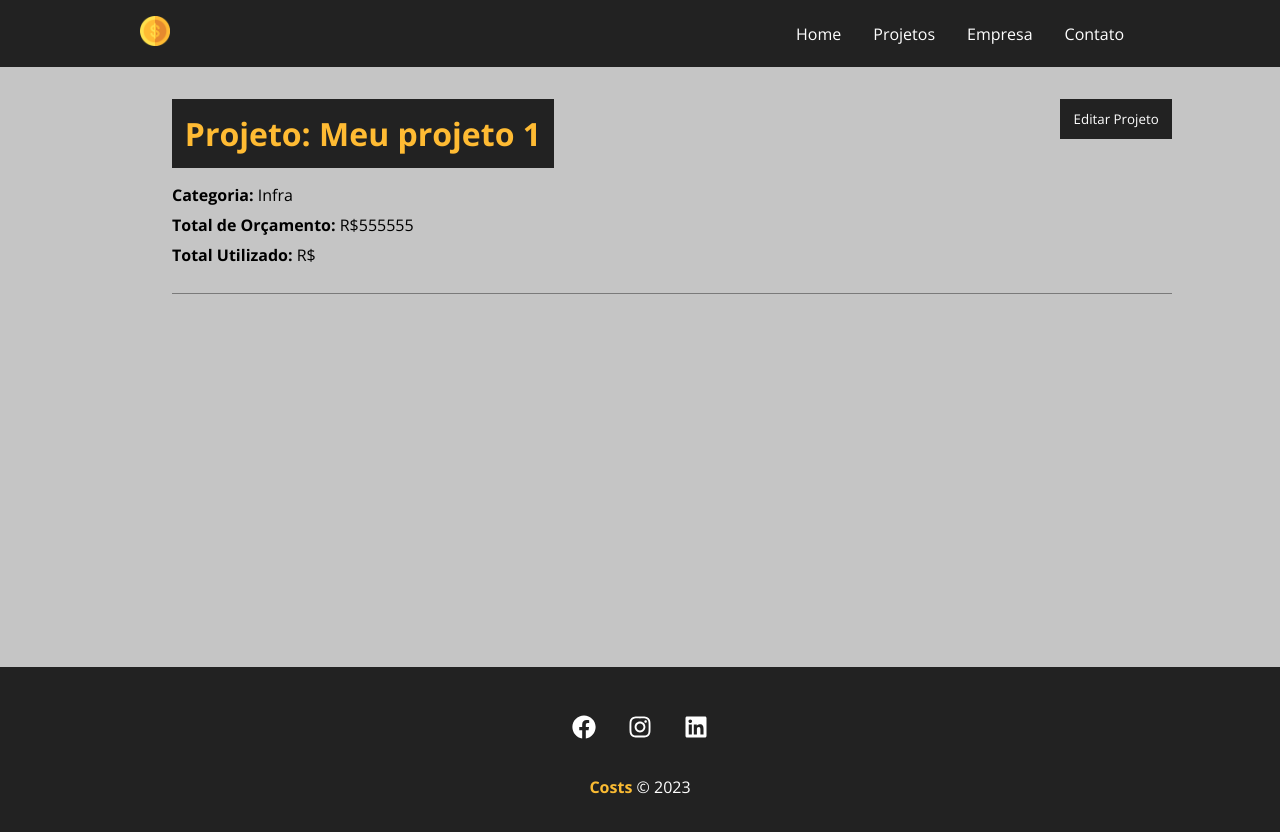
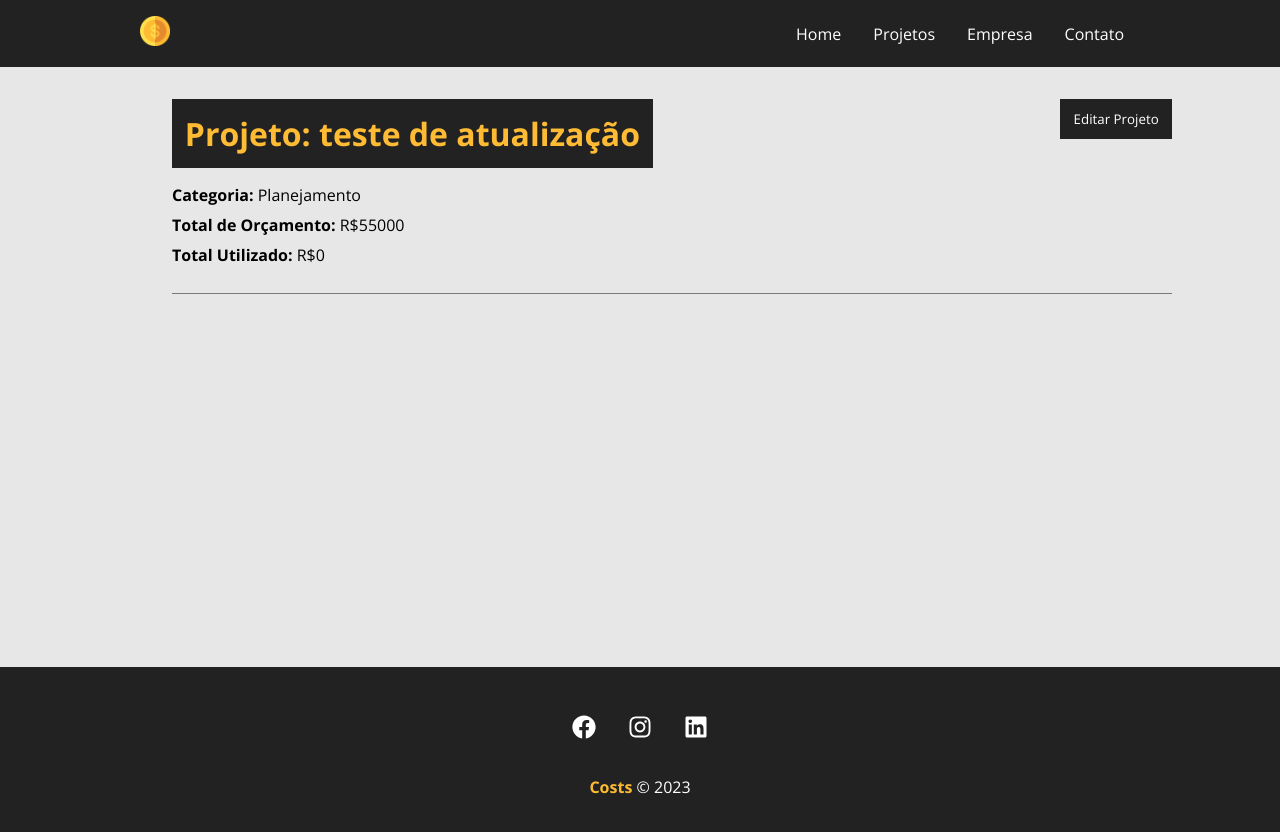
Before and after one commit to Maria-Dalila/Costs-React, a React (Create React App) app: page /project/1 in a window 1280 px wide. Shown: the top 832 px of the page. Built offline with nearby package versions, Linux system fonts and the light colour scheme; data requests are answered from the project's data file.

Commit message:
editing project

```diff
--- a/db.json
+++ b/db.json
@@ -1,11 +1,11 @@
 {
   "projects": [
     {
-      "name": "Meu projeto 1",
-      "budget": "555555",
+      "name": "teste de atualização",
+      "budget": "55000",
       "category": {
-        "id": "1",
-        "name": "Infra"
+        "id": "4",
+        "name": "Planejamento"
       },
       "costs": 0,
       "services": [],
@@ -23,11 +23,11 @@
       "id": 2
     },
     {
-      "name": "Meu projeto 3",
-      "budget": "15000",
+      "name": "teste 2",
+      "budget": "60000",
       "category": {
-        "id": "4",
-        "name": "Planejamento"
+        "id": "2",
+        "name": "Desenvolvimento"
       },
       "costs": 0,
       "services": [],
--- a/src/components/pages/Project.js
+++ b/src/components/pages/Project.js
@@ -3,12 +3,16 @@
 import {useState, useEffect} from 'react'
 import Loading from '../layout/Loading'
 import Container from '../layout/Container'
+import ProjectForm from '../projects/ProjectForm'
+import Message from '../layout/Message'
 
 function Project(){
     const { id } = useParams()
 
-    const [project, setproject] = useState([])
+    const [project, setProject] = useState([])
     const [showProjectForm, setShowProjectForm] = useState(false)
+    const [message, setMessage] = useState()
+    const [type, setType] = useState()
 
     useEffect(() => {
         setTimeout(() => {
@@ -18,10 +22,36 @@
                     'Content-Type': 'application/json',
                 },
             }).then(resp => resp.json())
-              .then((data) => {setproject(data)})
+              .then((data) => {setProject(data)})
               .catch(err => console.log(err))
         }, 300);
     }, [id])
+
+    function editPost(project){
+        //budget validacao
+        if(project.budget < project.costs){
+          setMessage('O orçamento não pode ser menor que o custo do projeto')
+          setType('error')
+          return false
+        }
+
+        fetch(`http://localhost:5000/projects/${project.id}`, {
+         method: 'PATCH',
+         headers: {
+             'Content-Type': 'application/json',
+         },
+         body: JSON.stringify(project),
+        })
+        .then(resp => resp.json())
+        .then((data) => {
+
+            setProject(data)
+            setShowProjectForm(false)
+            setMessage('Projeto atualizado')
+            setType('success')
+        })
+        .catch(err => console.log(err))
+    }
 
     function toggleProjectForm() {
         setShowProjectForm(!showProjectForm)
@@ -32,6 +62,7 @@
     {project.name ? (
         <div className={styles.project_details}>
             <Container customClass="column">
+                {message && <Message type={type} msg={message} />}
                 <div className={styles.details_container}>
                     <h1>Projeto: {project.name}</h1>
                     <button className={styles.btn} onClick={toggleProjectForm}>
@@ -46,12 +77,16 @@
                                 <span>Total de Orçamento:</span> R${project.budget}
                             </p>
                             <p>
-                                <span>Total Utilizado:</span> R${project.cost}
+                                <span>Total Utilizado:</span> R${project.costs}
                             </p>
                         </div>
                     ) : (
                     <div className={styles.project_info}>
-                        <p>form</p>
+                        <ProjectForm
+                        handleSubmit={editPost}
+                        btnText="Concluir edição"
+                        projectData={project}
+                        />
                     </div>)}
                 </div>
             </Container>
--- a/src/index.css
+++ b/src/index.css
@@ -6,6 +6,6 @@
 }
 
 html, body, #root {
-  background-color: #c5c5c5;
+  background-color: #e7e7e7;
   height: 100%;
 }
```
